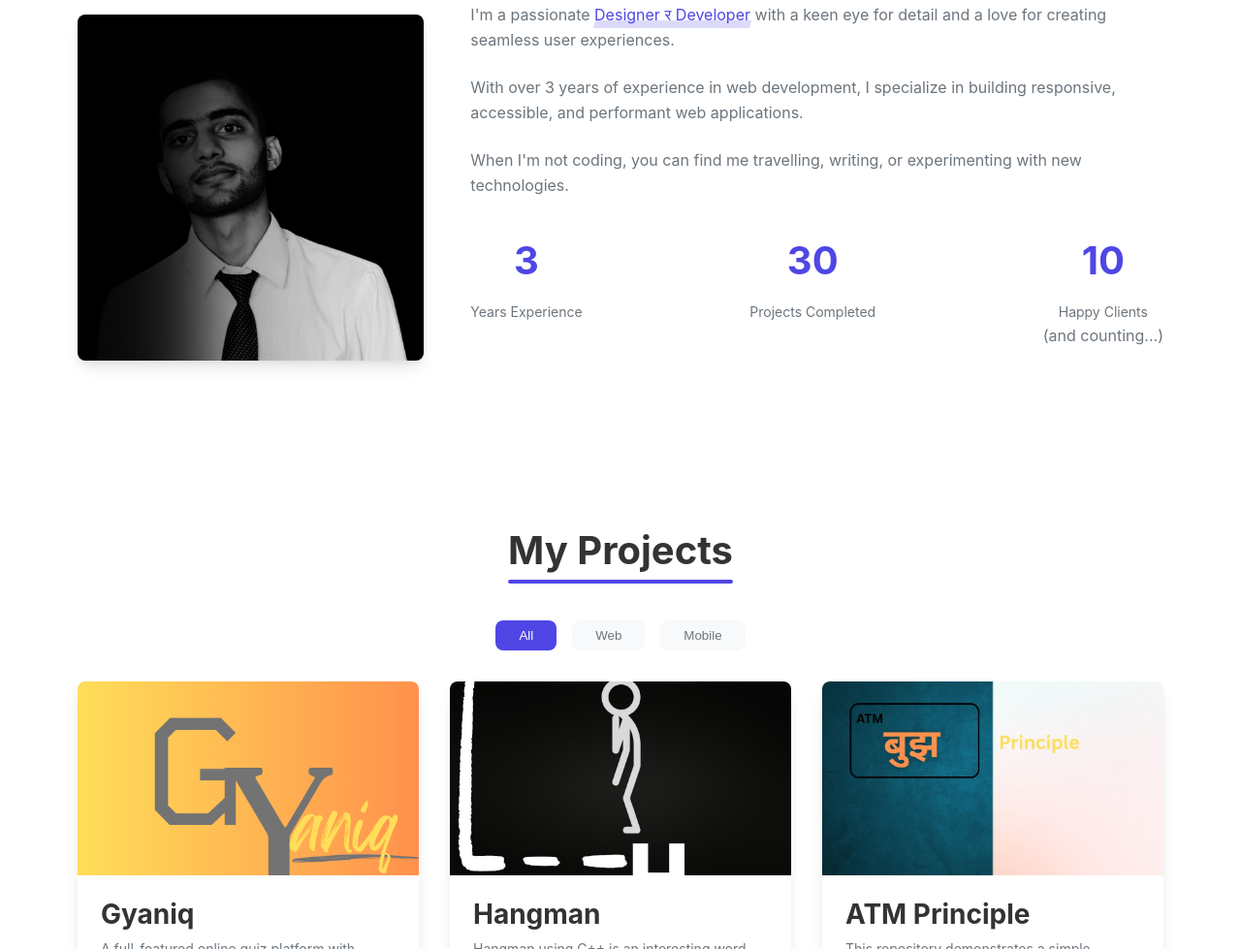
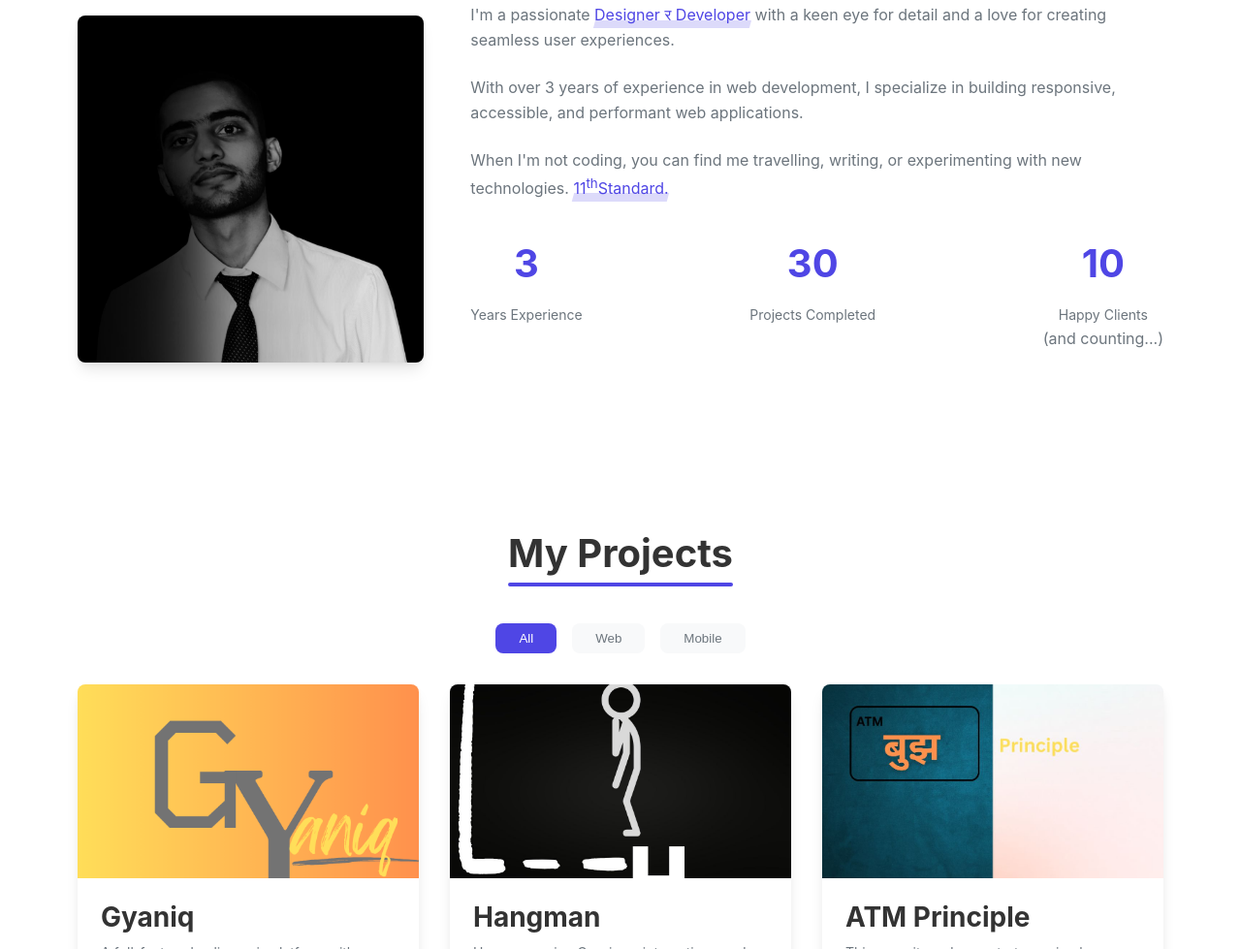
Before and after one commit to bishabadkri/bishnuportfolio, a plain HTML site: page index.html in a window 1280 px wide. Shown: the part 973-1952 px from the top of the page at 97% size. Drawn offline with Linux system fonts and the light colour scheme.

Commit message:
Update index.html

```diff
--- a/index.html
+++ b/index.html
@@ -82,7 +82,7 @@
         <div class="about-text">
           <p class="animated-text">I'm a passionate <span class="highlight">Designer र Developer</span> with a keen eye for detail and a love for creating seamless user experiences.</p>
           <p>With over 3 years of experience in web development, I specialize in building responsive, accessible, and performant web applications.</p>
-          <p>When I'm not coding, you can find me travelling, writing, or experimenting with new technologies.</p>
+          <p>When I'm not coding, you can find me travelling, writing, or experimenting with new technologies. <span class="highlight">11<sup>th</sup>Standard.</span></p>
           <div class="stats">
             <div class="stat">
               <span class="number" data-count="3">0</span>
```
